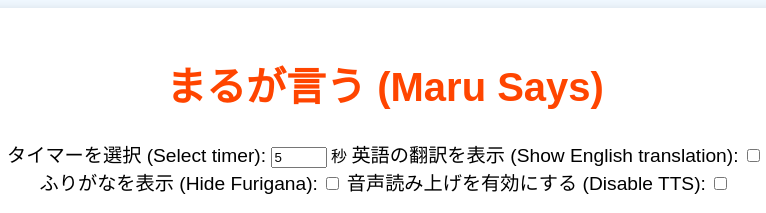
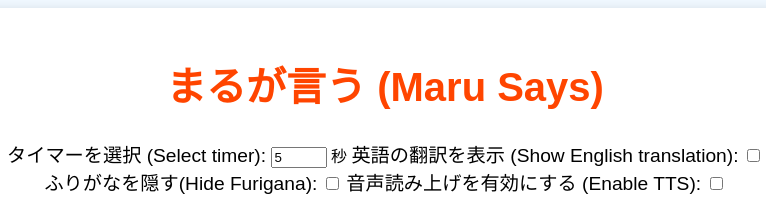
Before and after one commit to matskye/maru-says, a plain HTML site: page index.html in a window 1280 px wide. Shown: the top 213 px of the page, 255-1021 px from the left. Drawn offline with Linux system fonts and the light colour scheme.

Commit message:
Update index.html

```diff
--- a/index.html
+++ b/index.html
@@ -17,10 +17,10 @@
             <label for="english-translation">英語の翻訳を表示 (Show English translation):</label>
             <input type="checkbox" id="english-translation">
 
-            <label for="toggle-furigana">ふりがなを表示 (Hide Furigana):</label>
+            <label for="toggle-furigana">ふりがなを隠す(Hide Furigana):</label>
             <input type="checkbox" id="toggle-furigana">
 
-            <label for="toggle-tts">音声読み上げを有効にする (Disable TTS):</label>
+            <label for="toggle-tts">音声読み上げを有効にする (Enable TTS):</label>
             <input type="checkbox" id="toggle-tts">
         </div>
 
```
